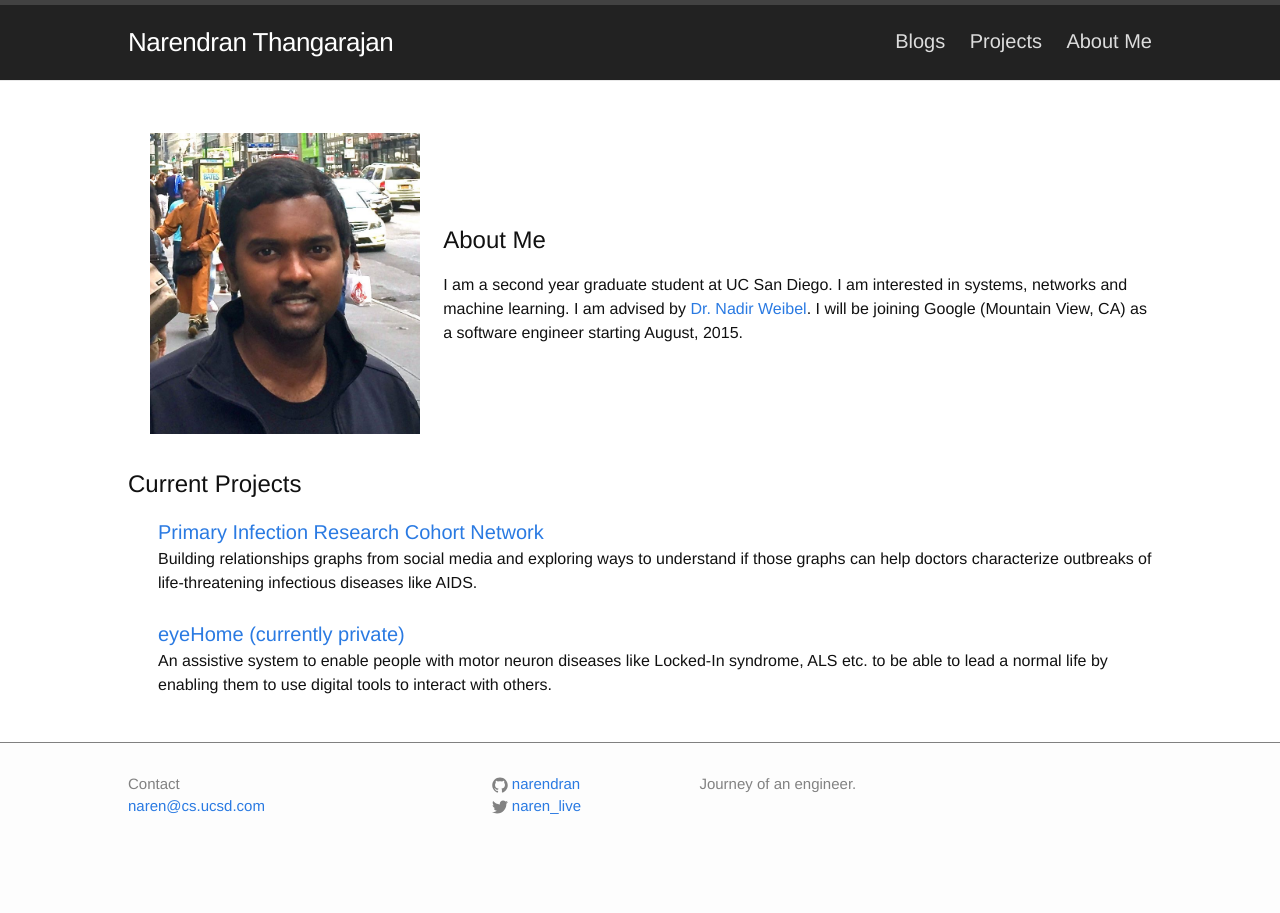
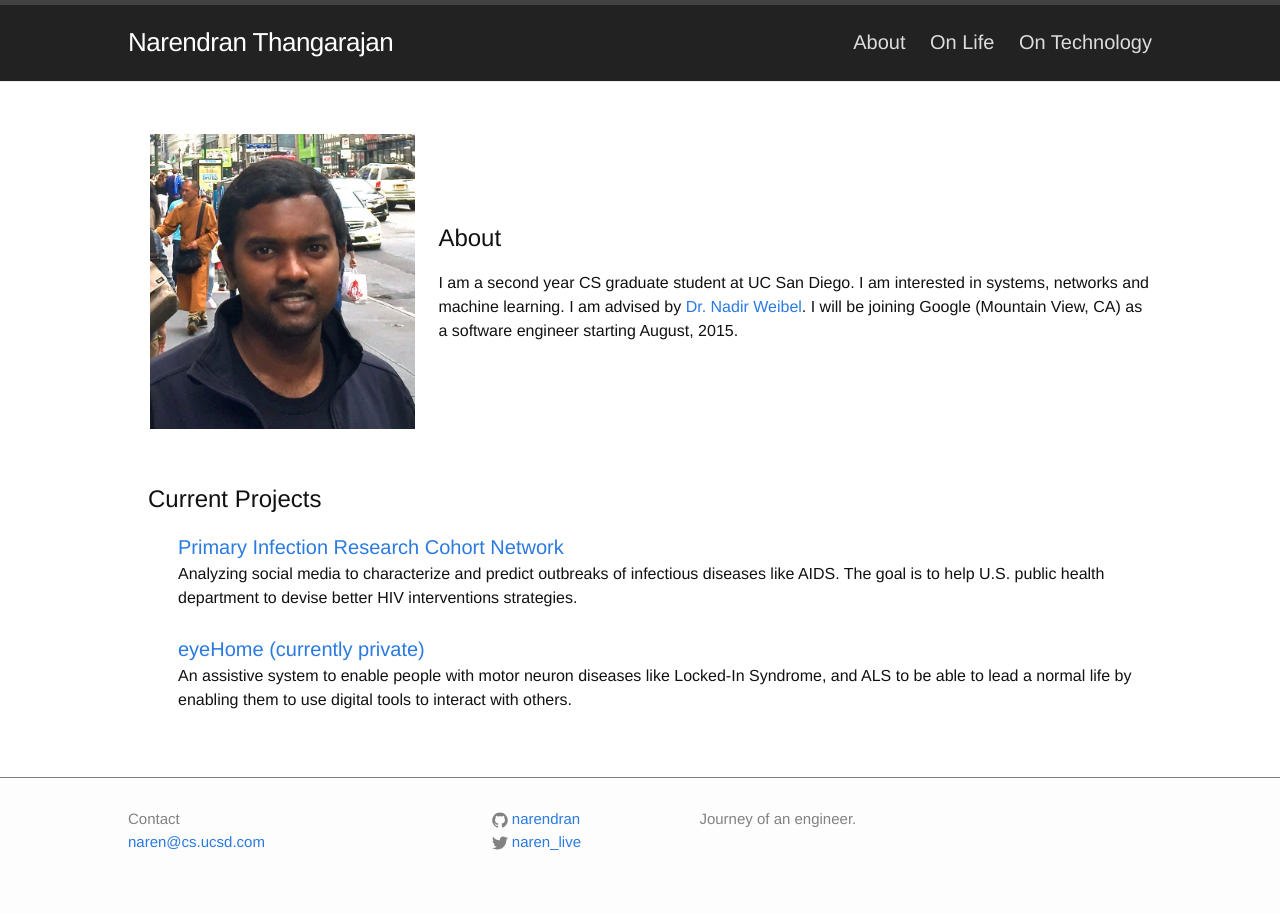
Before and after one commit to narendran/narendran.github.io, a Jekyll site: the page built from index.html, in a window 1280 px wide. Built offline with Jekyll 4.4.1, drawn with Linux system fonts in a browser that asks for light colours.

Commit message:
Changes to header

```diff
--- a/_includes/header.html
+++ b/_includes/header.html
@@ -14,13 +14,15 @@
       </a>
 
       <div class="trigger">
-          <a class="page-link" href="/blogs.html">Blogs</a>
+      <a class="page-link" href="/">About</a>
+      <a class="page-link" href="http://narnicles.wordpress.com">On Life</a>
+          <a class="page-link" href="/blogs.html">On Technology</a>
         {% for page in site.pages %}
           {% if page.title %}
-          <a class="page-link" href="{{ page.url | prepend: site.baseurl }}">{{ page.title }}</a>
+          <!-- <a class="page-link" href="{{ page.url | prepend: site.baseurl }}">{{ page.title }}</a> -->
           {% endif %}
         {% endfor %}
-        <a class="page-link" href="/">About Me</a>
+
       </div>
     </nav>
 
--- a/_sass/_layout.scss
+++ b/_sass/_layout.scss
@@ -34,7 +34,7 @@
 
     .page-link {
         color: #ddd;
-        line-height: $base-line-height;
+        line-height: 75px;
         font-size: 20px;
 
         // Gaps between nav items, but not on the first one
--- a/index.html
+++ b/index.html
@@ -4,26 +4,26 @@ layout: default
 
 <div class="home">
 <table>
-<tr><td style=" padding : 20px;">
-<img src="/images/naren.jpg" style="width: 100%; border: 1px black; "></td>
-<td><h2>About Me</h2>
-  I am a second year graduate student at UC San Diego. I am interested in systems, networks and machine learning. I am advised by <a href="http://weibel.ucsd.edu/">Dr. Nadir Weibel</a>.  I will be joining Google (Mountain View, CA) as a software engineer starting August, 2015.
+<tr><td style=" padding : 20px; width:30%">
+<img src="/images/naren.jpg" style="float:left; border: 1px black; "></td>
+<td><h2>About</h2>
+  I am a second year CS graduate student at UC San Diego. I am interested in systems, networks and machine learning. I am advised by <a href="http://weibel.ucsd.edu/">Dr. Nadir Weibel</a>.  I will be joining Google (Mountain View, CA) as a software engineer starting August, 2015.
 </td>
 </tr>
 </table>
 </div>
-<div style="margin-top:10px;">
+<div style="margin-top:10px; padding : 20px;"">
   <h2>Current Projects</h2>
   <ul class="projects">
 
     <li>
     <a class="project-link" href="http://pircnet.ucsd.edu">Primary Infection Research Cohort Network</a>
-      Building relationships graphs from social media and exploring ways to understand if those graphs can help doctors characterize outbreaks of life-threatening infectious diseases like AIDS.
+      Analyzing social media to characterize and predict outbreaks of infectious diseases like AIDS. The goal is to help U.S. public health department to devise better HIV interventions strategies.
     </li>
     <br/>
     <li>
     <a class="project-link" href="https://github.com/WeibelLab/eyehome/wiki">eyeHome (currently private)</a>
-    An assistive system to enable people with motor neuron diseases like Locked-In syndrome, ALS etc. to be able to lead a normal life by enabling them to use digital tools to interact with others.
+    An assistive system to enable people with motor neuron diseases like Locked-In Syndrome, and ALS to be able to lead a normal life by enabling them to use digital tools to interact with others.
     </li>
 
   </ul>
```
